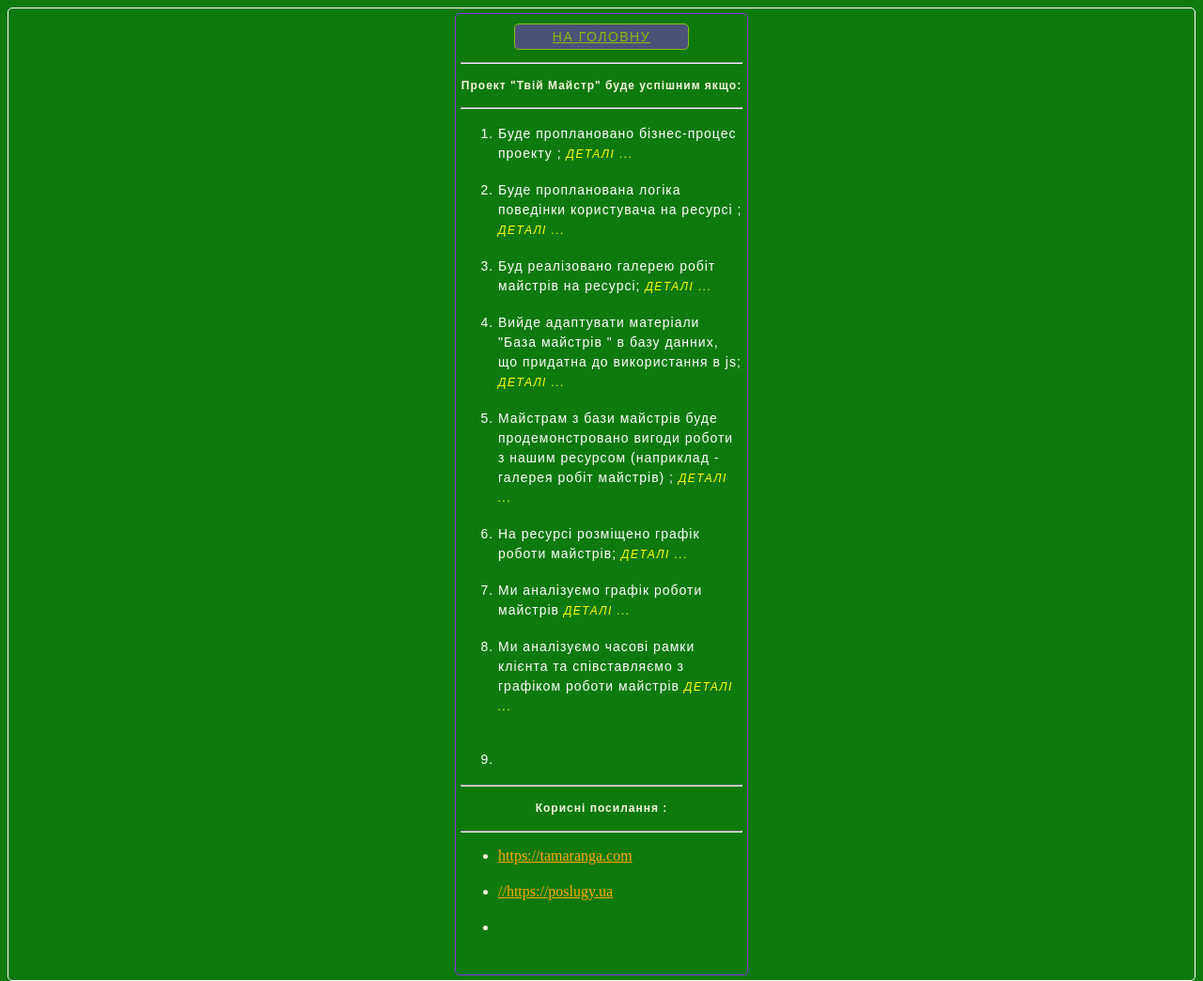
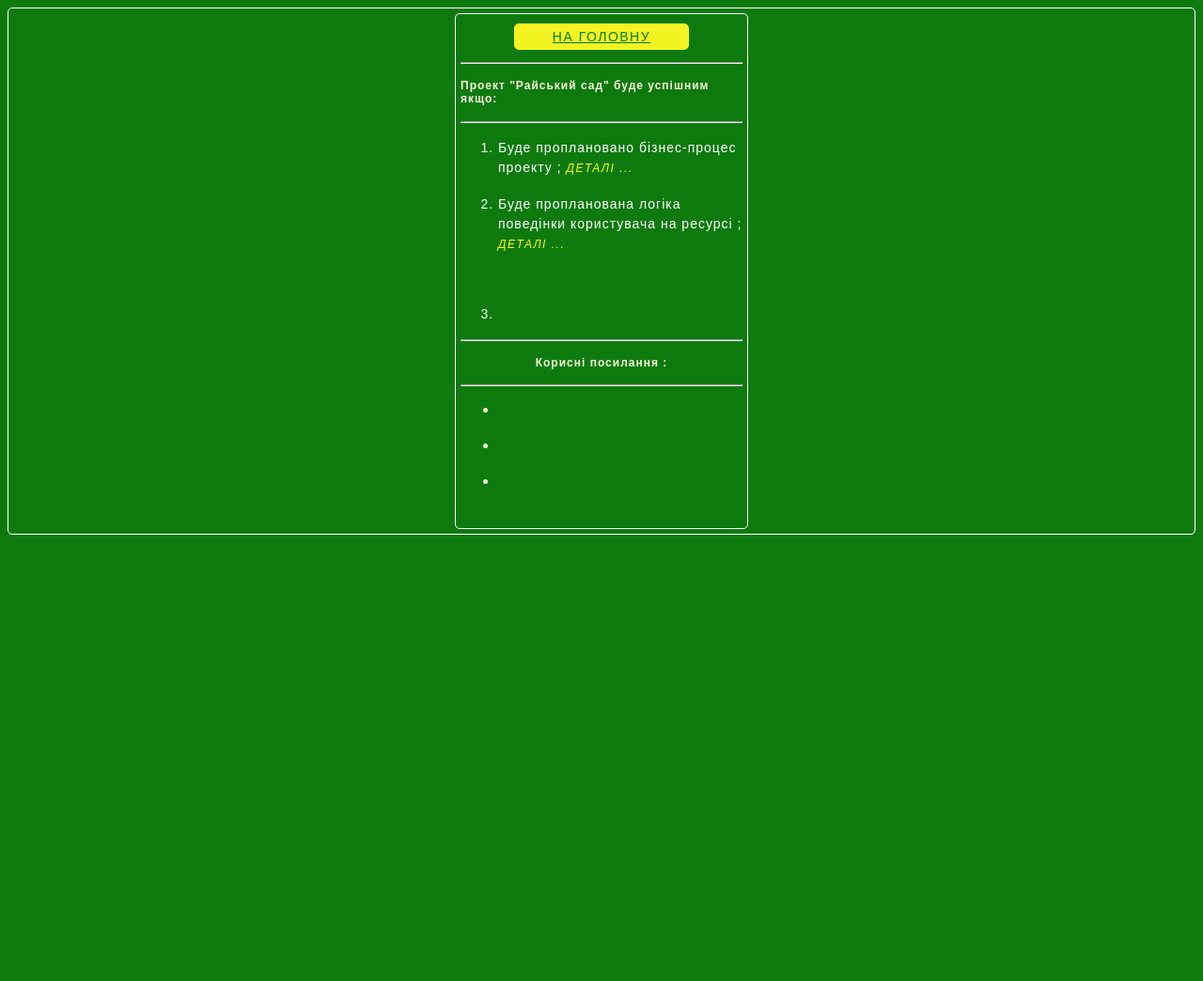
Before and after one commit to IvanSlivenko/gardenInParadise, a plain HTML site: page clobal-content.html in a window 1280 px wide. Shown: the whole page at 94% size. After the commit the page ends 800 px from the top, so only its background shows below. Drawn offline with Linux system fonts and the light colour scheme.

Commit message:
etap-23-01-2023-19-16

```diff
--- a/clobal-content.html
+++ b/clobal-content.html
@@ -25,7 +25,7 @@
     </div>
 <hr>
     <div class="container-title">
-    <h1 class="master-title">Проект "Твій Майстр" буде успішним якщо:</h1>
+    <h1 class="master-title">Проект "Райський сад" буде успішним якщо:</h1>
     </div>
     <hr>
     <!-- <h1 class="master-title">Проект "Твій Майстр"  має шанси на успішне існування за наступних обставин</h1> -->
@@ -40,29 +40,9 @@
     </li>
 <br>
 
-    <li class="list-item">Буд реалізовано галерею робіт майстрів  на ресурсі;
-        <a href="detaly--.html" class="Master_link--five"> деталі ...</a>
-    </li>
-<br>
-    <li class="list-item">Вийде адаптувати матеріали "База майстрів " в базу данних,
-        що придатна до використання в js;
-    <a href="detaly--.html" class="Master_link--five"> деталі ...</a></li>
-<br>
-    <li class="list-item">Майстрам  з бази майстрів буде продемонстровано вигоди
-        роботи з нашим ресурсом (наприклад - галерея робіт майстрів) ;
-    <a href="detaly--.html" class="Master_link--five"> деталі ...</a></li>
-<br>
- <li class="list-item">На ресурсі розміщено графік роботи майстрів;
-    <a href="detaly--.html" class="Master_link--five"> деталі ...</a>
- </li>
-<br>
-<li class="list-item">Ми аналізуємо графік роботи майстрів
-    <a href="detaly--.html" class="Master_link--five"> деталі ...</a>
-</li>
-<br>
-<li class="list-item">Ми аналізуємо часові рамки клієнта та співставляємо з графіком роботи майстрів
-    <a href="detaly--.html" class="Master_link--five"> деталі ...</a>
-</li>
+
+
+
 <br>
 
 
@@ -81,17 +61,17 @@
 
     <ul>
         <li  class="link-info--list">
-            <a target="_blank" class="link-info"
+            <!-- <a target="_blank" class="link-info"
                 href="https://tamaranga.com">
                 https://tamaranga.com
-            </a>
+            </a> -->
         </li>
 
         <li class="link-info--list">
-            <a   target="_blank" class="link-info"
+            <!-- <a   target="_blank" class="link-info"
                 href="https://poslugy.ua">
                 //https://poslugy.ua
-            </a>
+            </a> -->
         </li>
 
         <li class="link-info--list">
--- a/styles.css
+++ b/styles.css
@@ -35,7 +35,7 @@ padding-top: 15px;
 padding-bottom: 15px;
 
     width: 300px;
-    background-color: blueviolet;
+    background-color: rgb(61, 34, 34);
 
     border-radius: 5px;
 
@@ -73,9 +73,9 @@ font-family: sans-serif;
 text-transform: uppercase;
 letter-spacing: 1.5px;
 /* background-color:rgb(37, 120, 245); */
-background-color: blueviolet;
-opacity: 0.5;
-color:yellow;
+background-color:rgb(243, 243, 36);
+/* opacity: 0.5; */
+color:green;
 border-radius: 5px;
 border: 1px solid yellow;
 
@@ -92,7 +92,7 @@ border: 1px solid yellow;
 }
 
 .Master_link--Two{
-    font-size: 40px;
+    font-size: 30px;
     font-weight: 700;
     padding: 10px;
    margin-top: 5px;
@@ -100,7 +100,7 @@ border: 1px solid yellow;
     text-decoration: none;
 }
 .Master_link--Chree{
-    background-color: gray;
+    background-color:rgb(14, 122, 14);
 
     color:whitesmoke;
     text-decoration: none;
@@ -151,7 +151,7 @@ border: 1px solid yellow;
 .container{
 padding: 5px;
 max-width: 300px;
-border: 1px solid blueviolet;
+border: 1px solid white;
 border-radius: 5px;
 
 }
@@ -159,6 +159,7 @@ border-radius: 5px;
     display: flex;
     align-items: center;
     justify-content:center;
+    flex-wrap: wrap;
 
 }
 .list{
```
Also changed, not shown: index.html (+2 -2 lines), images/Paradise.webp (added).
